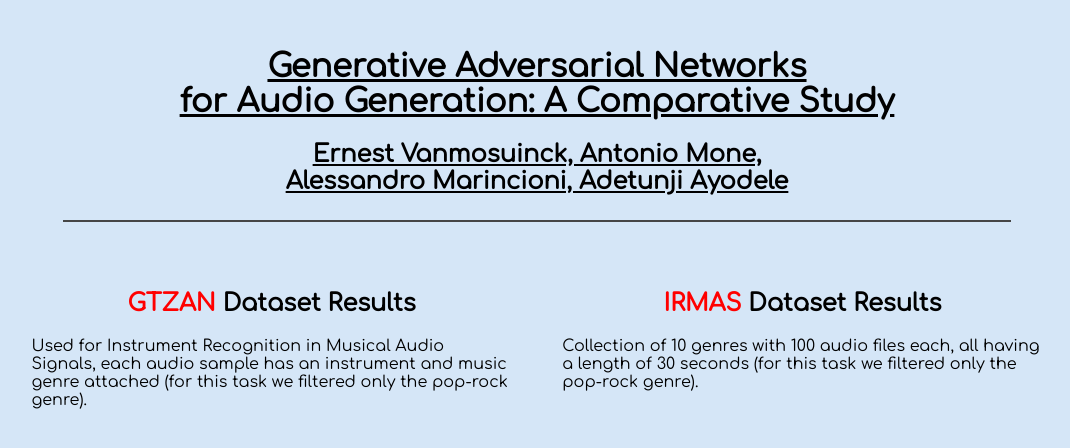
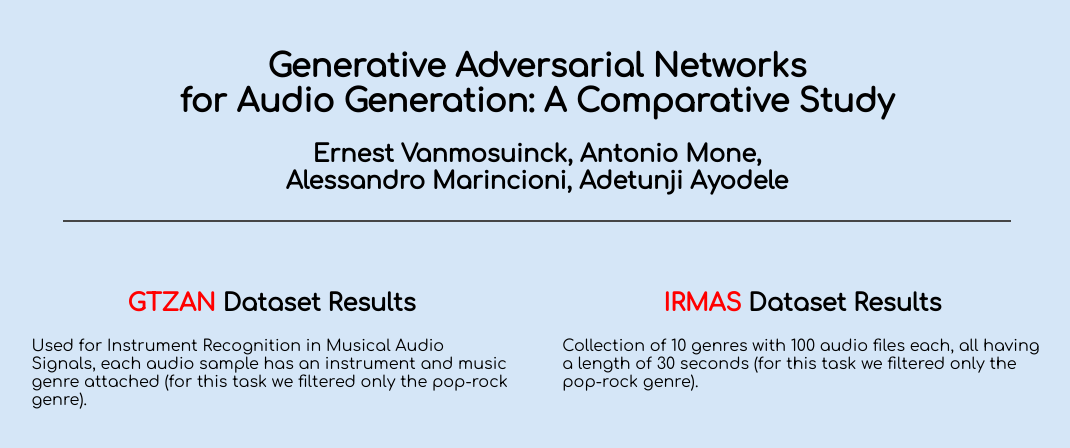
Before and after one commit to ernestvmo/API-project, a plain HTML site: page docs/index.html in a window 1280 px wide. Shown: the whole page, without its empty margins (103-1173 px from the left). Drawn offline with Linux system fonts and the light colour scheme.

Commit message:
style.css changes

```diff
--- a/docs/css/style.css
+++ b/docs/css/style.css
@@ -29,7 +29,7 @@
     margin-top: 25px;
 }
 
-
+/*-----------------------------------*/
 
 #training > hr {
     margin-bottom: 50px;
@@ -38,8 +38,6 @@
 .column > hr, .title > hr {
     width: 75%;
 }
-
-/*-----------------------------------*/
 
 #home_page {
     padding-top: 20px;
@@ -60,6 +58,10 @@
     text-align: center;
     padding-top: 20px;
     padding-bottom: 20px;
+}
+
+.title > a {
+    text-decoration: none;
 }
 
 .row:after {
```
